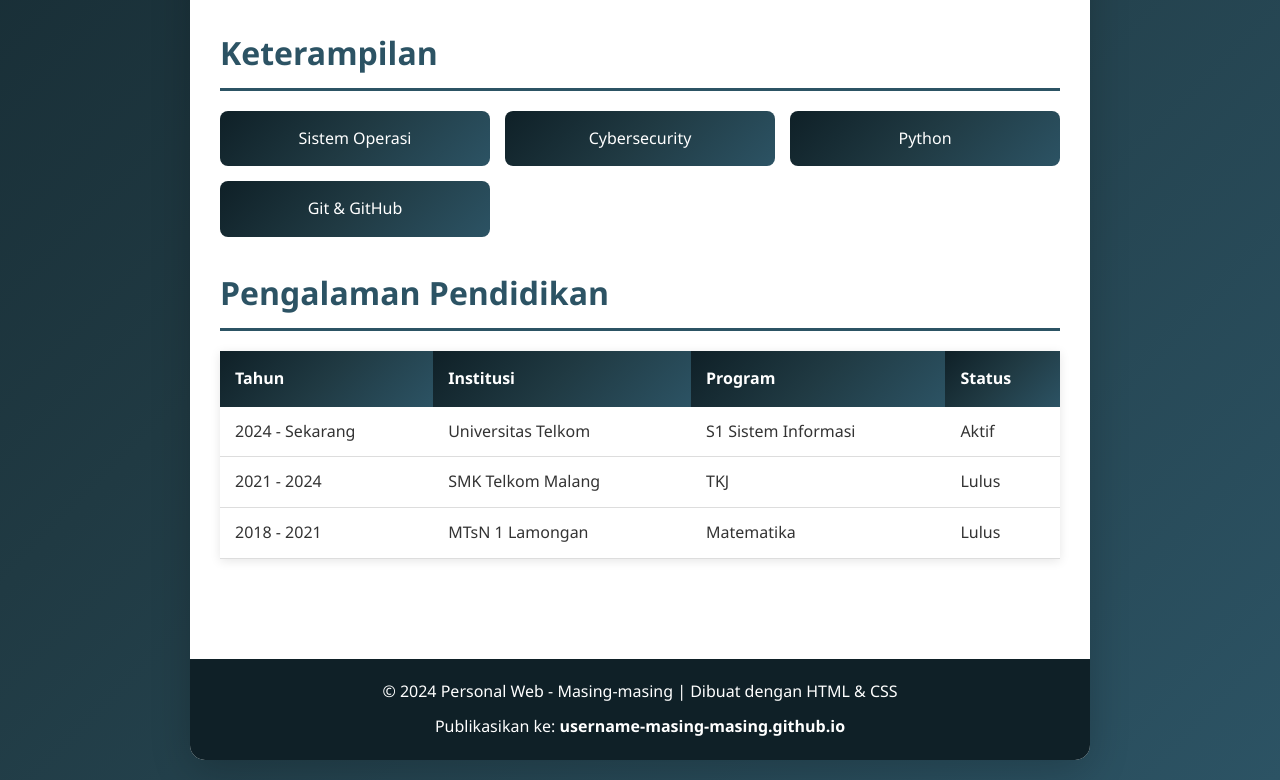
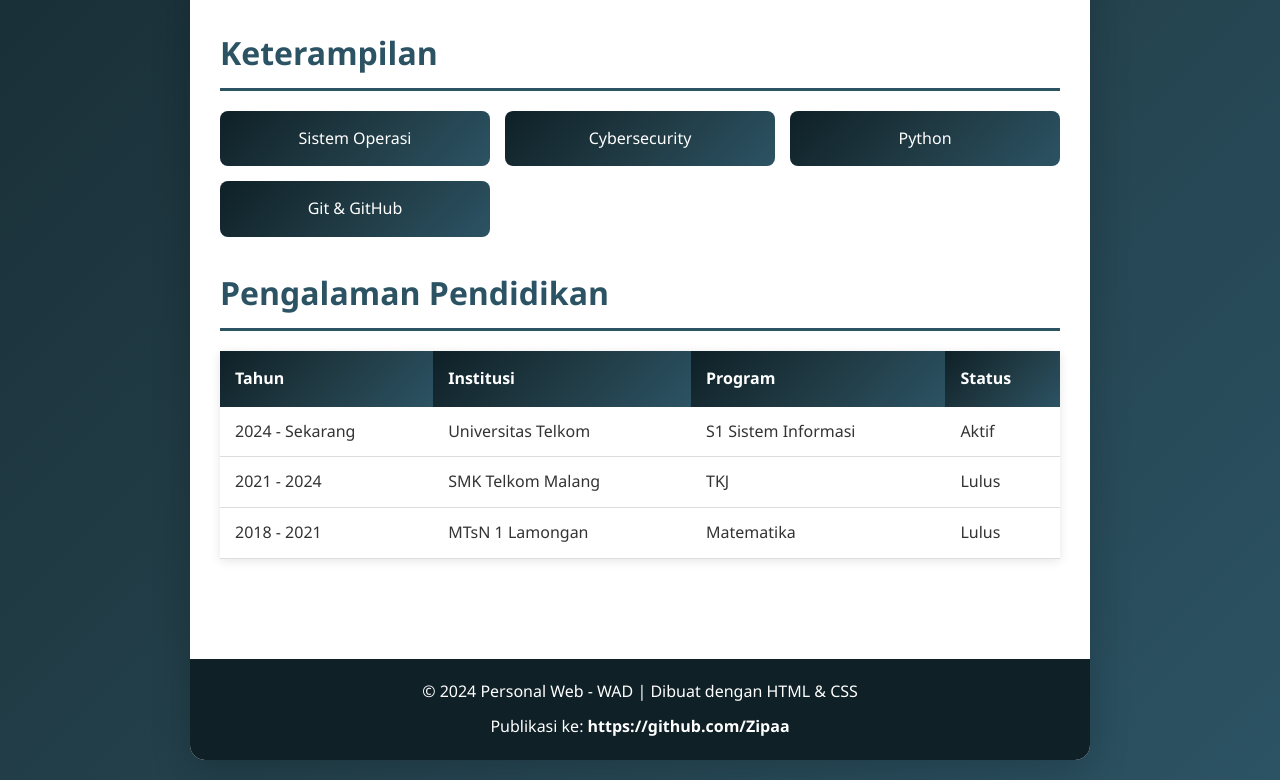
Before and after one commit to Zipaa/personalwebsite.github.io, a plain HTML site: page index.html in a window 1280 px wide. Shown: the part 878-1658 px from the top of the page. Drawn offline with Linux system fonts and the light colour scheme.

Commit message:
Update index.html

```diff
--- a/index.html
+++ b/index.html
@@ -91,8 +91,8 @@
         </div>
 
         <footer>
-            <p>&copy; 2024 Personal Web - Masing-masing | Dibuat dengan HTML & CSS</p>
-            <p style="margin-top: 10px;">Publikasikan ke: <strong>username-masing-masing.github.io</strong></p>
+            <p>&copy; 2024 Personal Web - WAD | Dibuat dengan HTML & CSS</p>
+            <p style="margin-top: 10px;">Publikasi ke: <strong>https://github.com/Zipaa</strong></p>
         </footer>
     </div>
 
```
